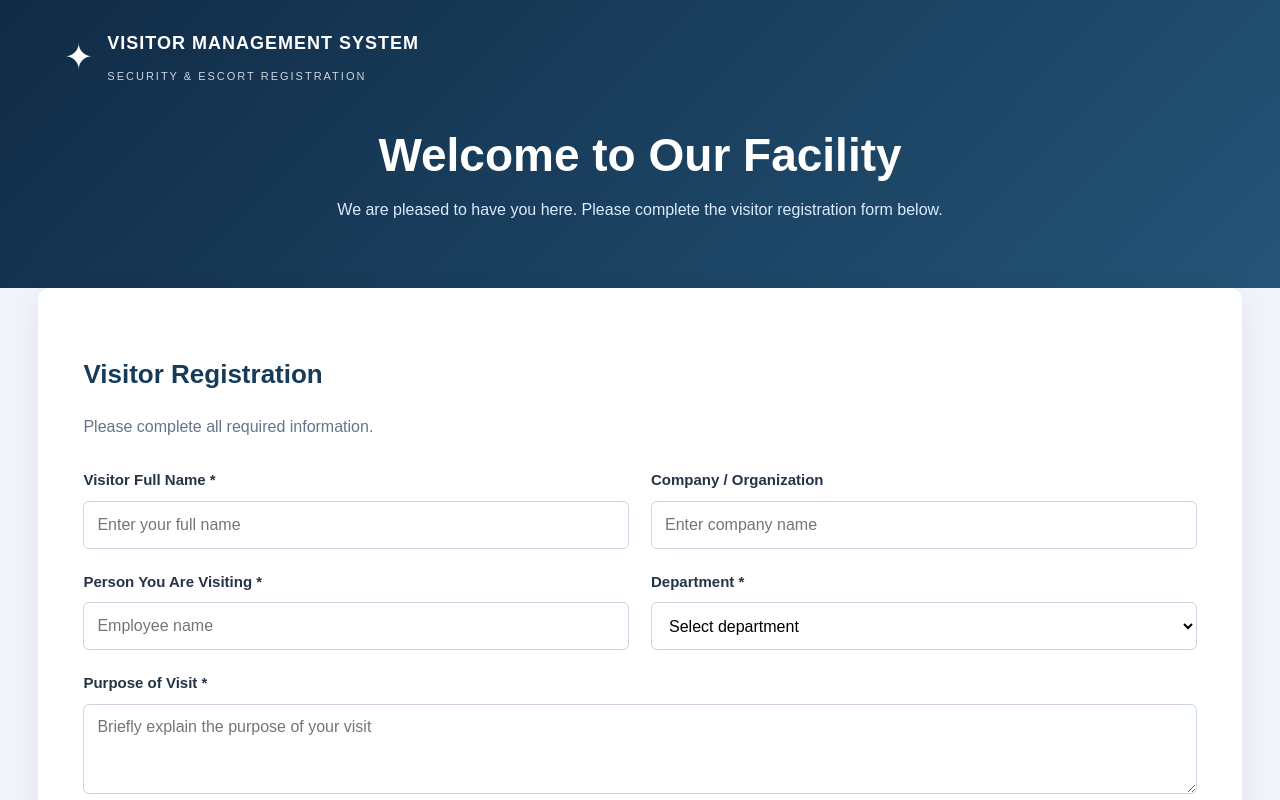
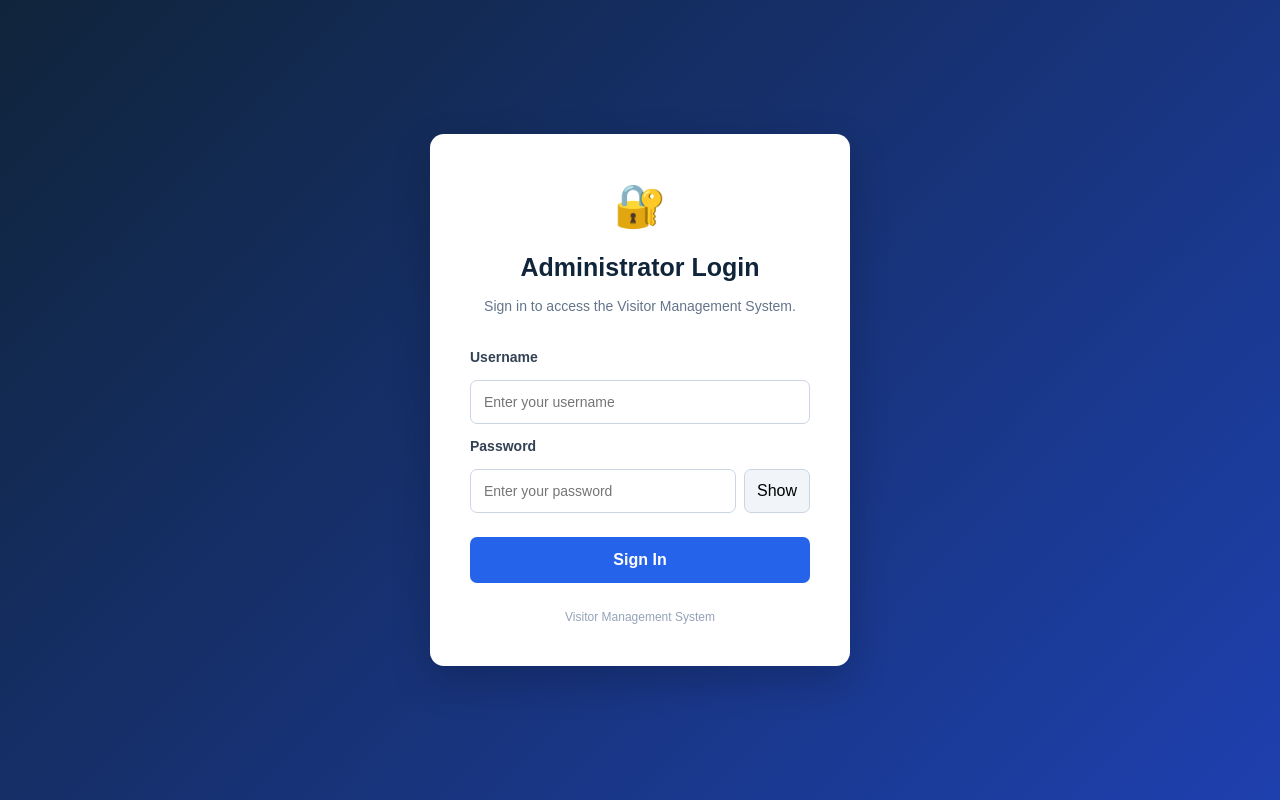
Before and after one commit to OmerMasih/visitor-management-system, a React (Vite) app in the folder client/: page /admin/login in a window 1280 px wide. Before the commit this address led to /. Shown: the top 800 px of the page. Built offline with nearby package versions, Linux system fonts and the light colour scheme.

Commit message:
Updated the Appjsx with the login information

```diff
--- a/client/src/App.jsx
+++ b/client/src/App.jsx
@@ -5,16 +5,55 @@ import AdminDashboard from "./pages/AdminDashboard";
 import VisitorHistory from "./pages/VisitorHistory";
 import Reports from "./pages/Reports";
 import Analytics from "./pages/Analytics";
+import AdminLogin from "./pages/AdminLogin";
+import ProtectedRoute from "./components/ProtectedRoute";
 
 function App() {
   return (
     <BrowserRouter>
       <Routes>
+        {/* Public visitor registration */}
         <Route path="/" element={<VisitorRegistration />} />
-        <Route path="/admin" element={<AdminDashboard />} />
-        <Route path="/admin/history" element={<VisitorHistory />} />
-        <Route path="/admin/reports" element={<Reports />} />
-        <Route path="/admin/analytics" element={<Analytics />} />
+
+        {/* Administrator login */}
+        <Route path="/admin/login" element={<AdminLogin />} />
+
+        {/* Protected administrator pages */}
+        <Route
+          path="/admin"
+          element={
+            <ProtectedRoute>
+              <AdminDashboard />
+            </ProtectedRoute>
+          }
+        />
+
+        <Route
+          path="/admin/history"
+          element={
+            <ProtectedRoute>
+              <VisitorHistory />
+            </ProtectedRoute>
+          }
+        />
+
+        <Route
+          path="/admin/reports"
+          element={
+            <ProtectedRoute>
+              <Reports />
+            </ProtectedRoute>
+          }
+        />
+
+        <Route
+          path="/admin/analytics"
+          element={
+            <ProtectedRoute>
+              <Analytics />
+            </ProtectedRoute>
+          }
+        />
 
         <Route path="*" element={<Navigate to="/" replace />} />
       </Routes>
--- /dev/null
+++ b/client/src/components/ProtectedRoute.jsx
@@ -0,0 +1,13 @@
+import { Navigate } from "react-router-dom";
+
+function ProtectedRoute({ children }) {
+  const token = sessionStorage.getItem("adminToken");
+
+  if (!token) {
+    return <Navigate to="/admin/login" replace />;
+  }
+
+  return children;
+}
+
+export default ProtectedRoute;
--- /dev/null
+++ b/client/src/pages/AdminLogin.css
@@ -0,0 +1,107 @@
+.login-page {
+  min-height: 100vh;
+  display: flex;
+  justify-content: center;
+  align-items: center;
+  background: linear-gradient(135deg, #10243a, #1e40af);
+  padding: 20px;
+}
+
+.login-card {
+  width: 100%;
+  max-width: 420px;
+  background: white;
+  padding: 40px;
+  border-radius: 14px;
+  box-shadow: 0 15px 40px rgba(0, 0, 0, 0.2);
+}
+
+.login-icon {
+  text-align: center;
+  font-size: 42px;
+  margin-bottom: 15px;
+}
+
+.login-card h1 {
+  text-align: center;
+  color: #10243a;
+  font-size: 25px;
+  margin-bottom: 10px;
+}
+
+.login-card > p {
+  text-align: center;
+  color: #64748b;
+  font-size: 14px;
+  margin-bottom: 30px;
+}
+
+.login-card form {
+  display: flex;
+  flex-direction: column;
+  gap: 12px;
+}
+
+.login-card label {
+  font-weight: 600;
+  color: #334155;
+  font-size: 14px;
+}
+
+.login-card input {
+  width: 100%;
+  padding: 13px;
+  border: 1px solid #cbd5e1;
+  border-radius: 7px;
+  font-size: 14px;
+  box-sizing: border-box;
+}
+
+.password-field {
+  display: flex;
+  align-items: center;
+  gap: 8px;
+}
+
+.password-field button {
+  padding: 12px;
+  border: 1px solid #cbd5e1;
+  background: #f1f5f9;
+  border-radius: 7px;
+  cursor: pointer;
+}
+
+.login-button {
+  margin-top: 12px;
+  padding: 14px;
+  background: #2563eb;
+  color: white;
+  border: none;
+  border-radius: 7px;
+  font-weight: 700;
+  cursor: pointer;
+}
+
+.login-button:hover {
+  background: #1d4ed8;
+}
+
+.login-button:disabled {
+  opacity: 0.6;
+  cursor: not-allowed;
+}
+
+.login-error {
+  color: #b91c1c;
+  background: #fee2e2;
+  padding: 10px;
+  border-radius: 6px;
+  font-size: 13px;
+}
+
+.login-footer {
+  text-align: center;
+  margin-top: 25px;
+  color: #94a3b8;
+  font-size: 12px;
+}
```
